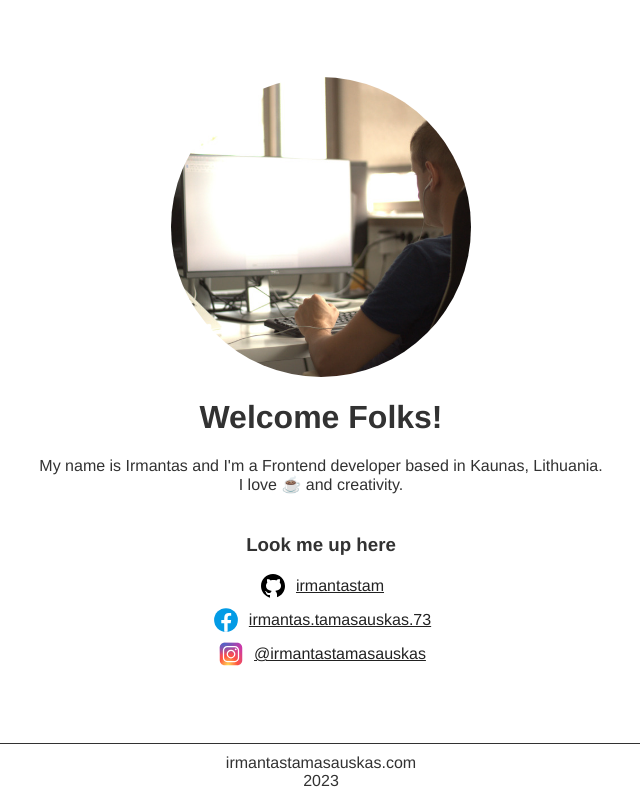
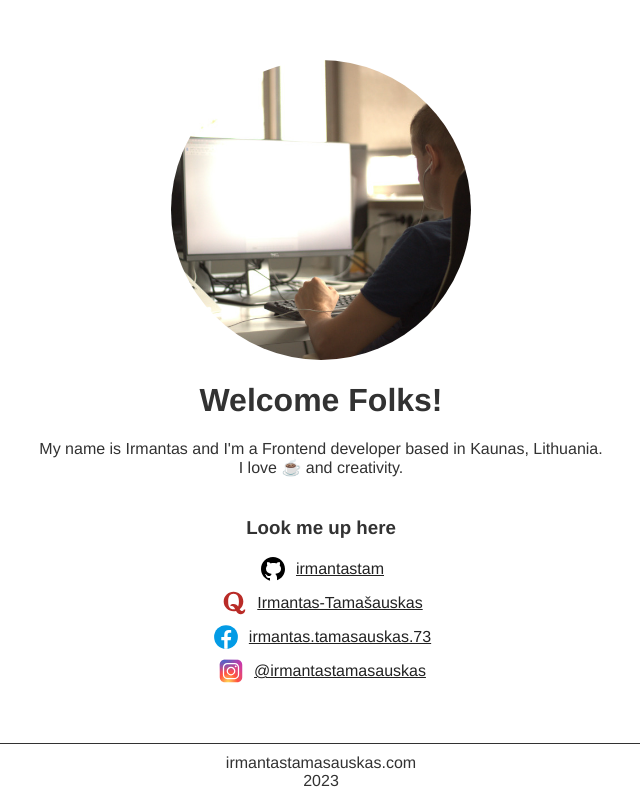
Before and after one commit to irmantastam/vue-vercel, a Vue app: page / in a window 1280 px wide. Shown: the whole page, without its empty margins (319-959 px from the left). Built offline with nearby package versions, Linux system fonts and the light colour scheme.

Commit message:
Add quora link

```diff
--- a/src/components/HelloWorld.vue
+++ b/src/components/HelloWorld.vue
@@ -19,6 +19,19 @@
             title="Github"
             src="../assets/github.svg"
           />irmantastam</a
+        >
+      </li>
+      <li>
+        <a
+          href="https://www.quora.com/profile/Irmantas-Tama%C5%A1auskas"
+          target="_blank"
+          rel="noopener"
+          title="Quora"
+          ><img
+            alt="Irmantas Tamašauskas Quora"
+            title="Quora"
+            src="../assets/quora.svg"
+          />Irmantas-Tamašauskas</a
         >
       </li>
       <li>
```
Also changed, not shown: src/assets/quora.svg (added).
